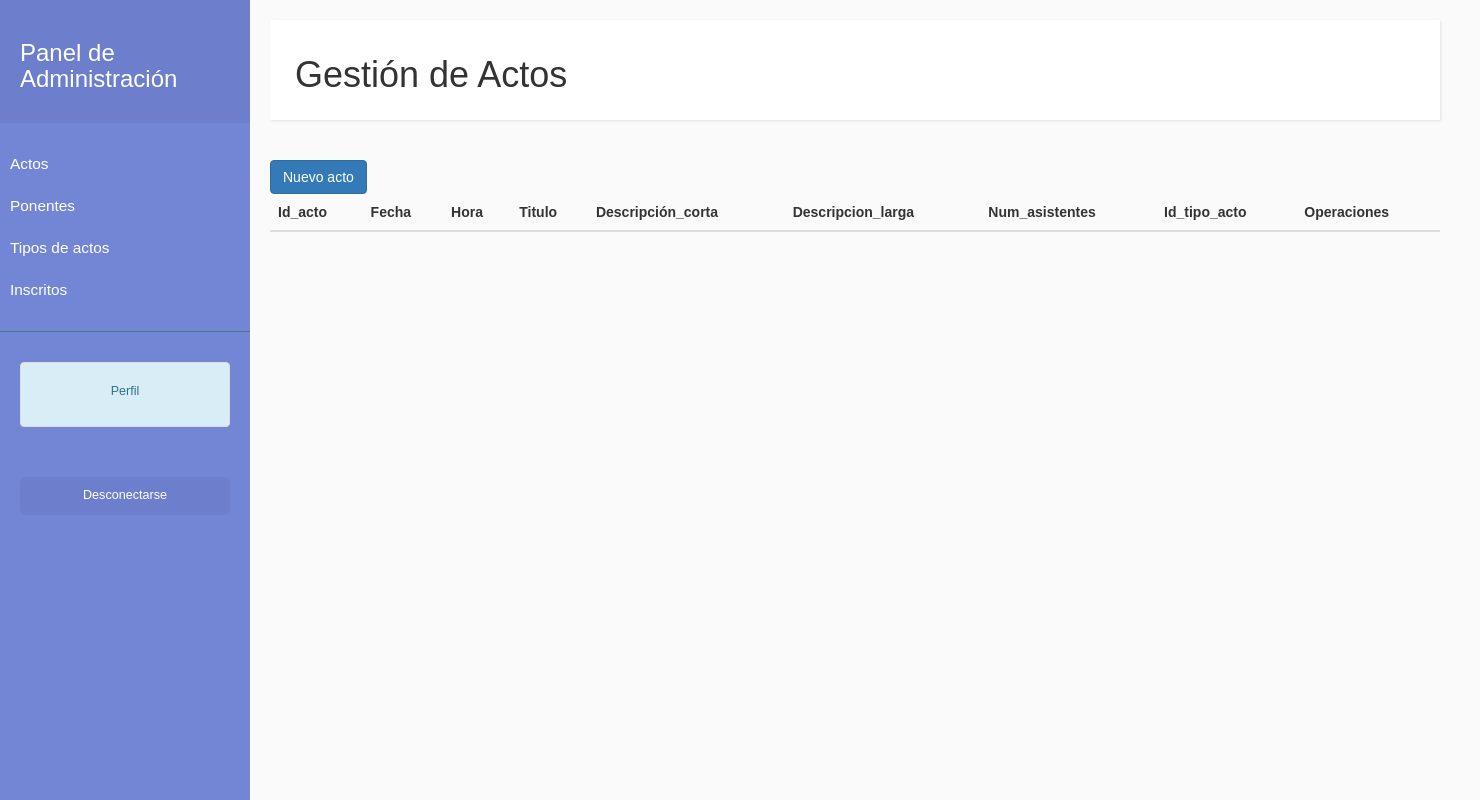
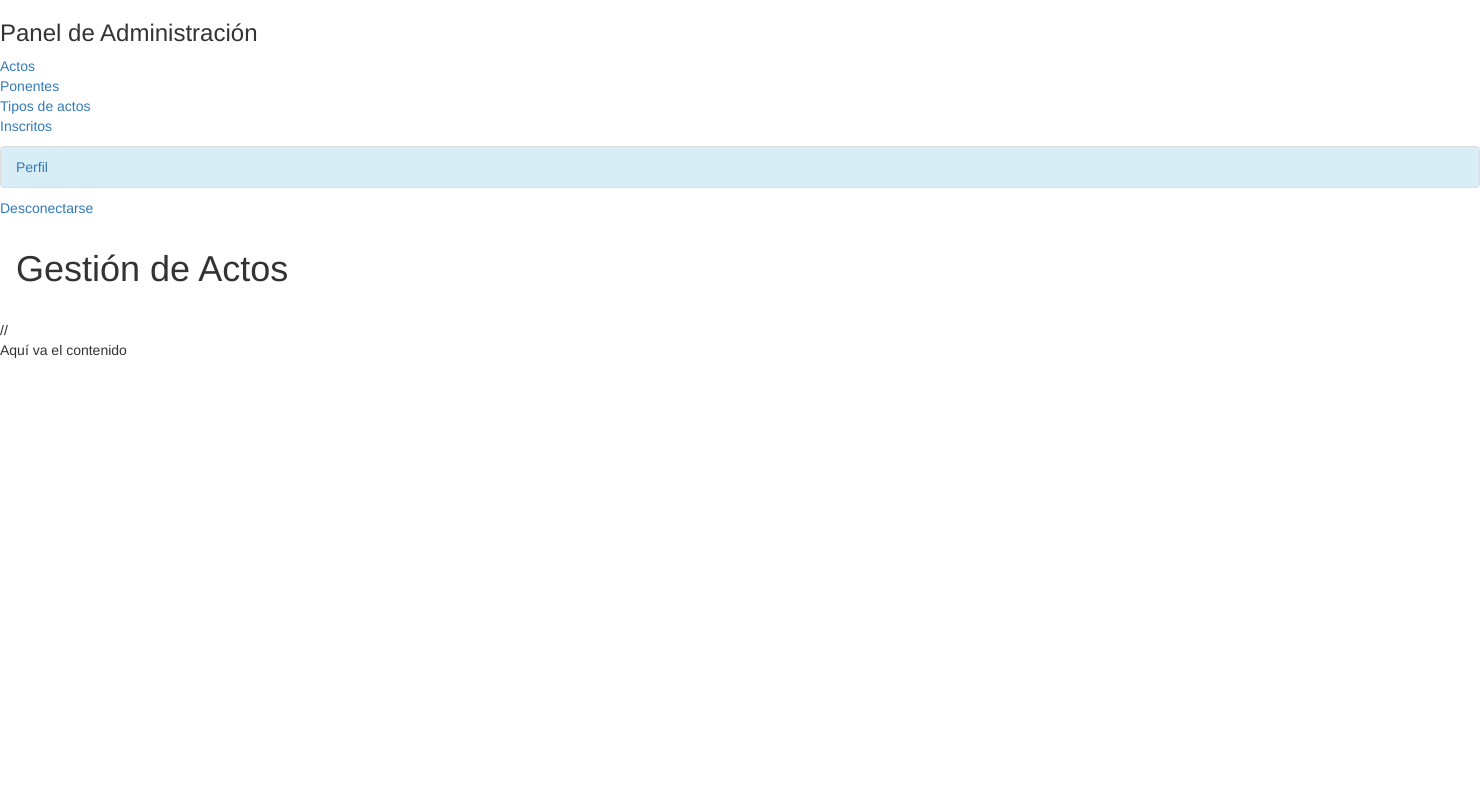
Before and after one commit to andoca-uoc/FP064_Producto2, a PHP site: page /view/admin_dashboard.php in a window 1480 px wide. Run offline with PHP 8.4, Linux system fonts and the light colour scheme; lists and menus that the app fills with data are empty.

Commit message:
Update admin_dashboard.php

```diff
--- a/view/admin_dashboard.php
+++ b/view/admin_dashboard.php
@@ -1,10 +1,3 @@
-<?php
-
-//para que no dé fallo hasta que esté bien construido model y controller
-$events = array();
-
-?>
-
 <!DOCTYPE html>
 <html>
 <head>
@@ -13,7 +6,7 @@ $events = array();
   <title>Panel Admin + Sidebar</title>
 
   <link rel="stylesheet" href="https://maxcdn.bootstrapcdn.com/bootstrap/3.3.7/css/bootstrap.min.css">
-  <link rel="stylesheet" href="/style.css">
+  <link rel="stylesheet" href="style.css">
 </head>
 <body>
 <div class="wrapper">
@@ -25,7 +18,7 @@ $events = array();
 
     <ul class="list-unstyled components">
       <li>
-        <a href="/view/event.php">Actos</a>
+        <a href="/event_view.php">Actos</a>
       </li>
       <li>
         <a href="/views/speaker.php">Ponentes</a>
@@ -44,7 +37,7 @@ $events = array();
       </ul>
 
     <ul class="list-unstyled CTAs">
-      <li><a href="/view/login.php" class="article">Desconectarse</a></li>
+      <li><a href="/login.php" class="article">Desconectarse</a></li>
     </ul>
   </nav>
 
@@ -55,57 +48,10 @@ $events = array();
         <h1>Gestión de Actos</h1>
       </div>
     </nav>
-        <div class="container mt-4">
-            <div class="row">
-                <div class="col text-end">
-                    <a href="/view/event_create.php" role="button" class="btn btn-primary">Nuevo acto</a>
-                </div>
-            </div>
-            <div class="row">
-                <table class="table table-light table-striped table-hover">
-                    <thead>
-                    <tr>
-                        <th scope="col">Id_acto</th>
-                        <th scope="col">Fecha</th>
-                        <th scope="col">Hora</th>
-                        <th scope="col">Titulo</th>
-                        <th scope="col">Descripción_corta</th>
-                        <th scope="col">Descripcion_larga</th>
-                        <th scope="col">Num_asistentes</th>
-                        <th scope="col">Id_tipo_acto</th>
-                        <th scope="col">Operaciones</th>
-                    </tr>
-                    </thead>
-                    <tbody>
-                    <?php foreach($events as $event) :?>
-                        <tr>
-                            <th scope="row"><?=$event->getId_acto()?></th>
-                            <td><?=$event->getFecha()?></td>
-                            <td><?=$event->getHora()?></td>
-                            <td><?=$event->getTitulo()?></td>
-                            <td><?=$event->getDescripcion_corta()?></td>
-                            <td><?=$event->getDescripcion_larga()?></td>
-                            <td><?=$event->getNum_asistencia()?></td>
-                            <td><?=$event->getId_tipo_acto()?></td>
-                            <td>
-                                <div class="btn-group" role="group">
-                                    <a href="/view/event_edit.php" role="button"
-                                       class="btn btn-sm btn-outline-secondary">
-                                        <i class="bi bi-pencil"></i>
-                                    </a>
-                                    <a href="#" role="button"
-                                       class="btn btn-sm btn-outline-danger">
-                                        <i class="bi bi-trash"></i>
-                                    </a>
-                                </div>
-                            </td>
-                        </tr>
-                    <?php endforeach; ?>
-                    </tbody>
-                </table>
-            </div>
-        </div>
-    </div>
+
+      //
+      <p>Aquí va el contenido</p>
+
   </div>
 </div>
 </body>
```
